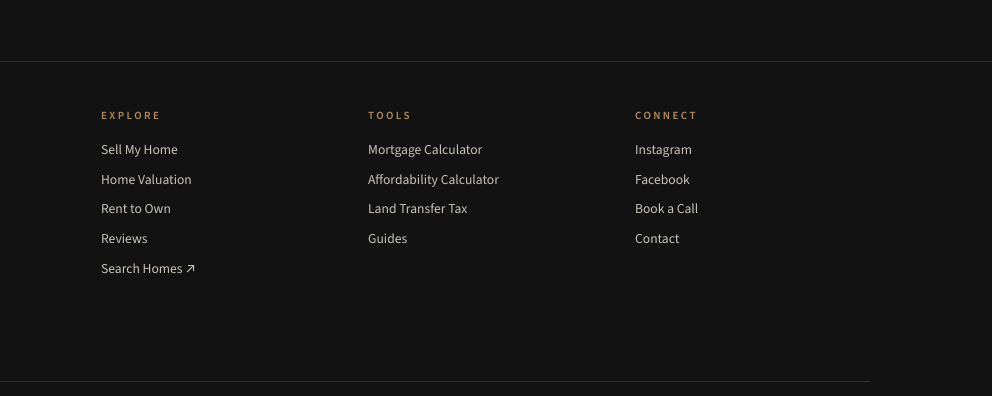
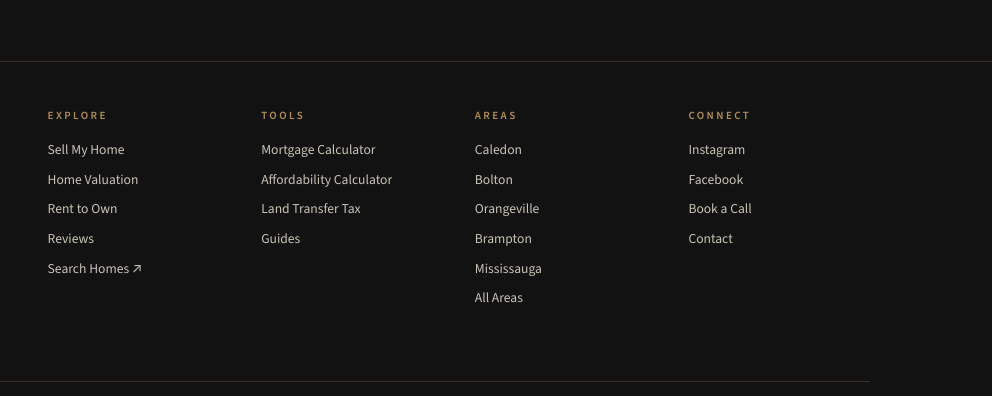
Before and after one commit to ar-bebop/derrickgarcia, an Astro site: page /sell in a window 1280 px wide. Shown: the part 1557-1953 px from the top of the page, 288-1280 px from the left. Built offline with nearby package versions, Linux system fonts and the light colour scheme; Astro itself is replaced by a stand-in of ours.

Commit message:
feat(areas): header dropdown and footer column
Co-Authored-By: Claude Fable 5 <noreply@anthropic.com>

```diff
--- a/src/components/Footer.astro
+++ b/src/components/Footer.astro
@@ -28,6 +28,15 @@ import realWordmark from '../assets/branding/real-wordmark-white.png';
         <a href="/affordability-calculator">Affordability Calculator</a>
         <a href="/land-transfer-tax">Land Transfer Tax</a>
         <a href="/guides">Guides</a>
+      </nav>
+      <nav aria-label="Areas">
+        <h2>Areas</h2>
+        <a href="/areas/caledon">Caledon</a>
+        <a href="/areas/bolton">Bolton</a>
+        <a href="/areas/orangeville">Orangeville</a>
+        <a href="/areas/brampton">Brampton</a>
+        <a href="/areas/mississauga">Mississauga</a>
+        <a href="/areas">All Areas</a>
       </nav>
       <nav aria-label="Connect">
         <h2>Connect</h2>
--- a/src/components/Header.astro
+++ b/src/components/Header.astro
@@ -9,6 +9,14 @@ const dropdowns = [
     { href: '/mortgage-calculator', label: 'Mortgage Calculator' },
     { href: '/affordability-calculator', label: 'Affordability Calculator' },
     { href: '/land-transfer-tax', label: 'Land Transfer Tax' },
+  ]},
+  { label: 'Areas', items: [
+    { href: '/areas/caledon', label: 'Caledon' },
+    { href: '/areas/bolton', label: 'Bolton' },
+    { href: '/areas/orangeville', label: 'Orangeville' },
+    { href: '/areas/brampton', label: 'Brampton' },
+    { href: '/areas/mississauga', label: 'Mississauga' },
+    { href: '/areas', label: 'All Areas' },
   ]},
   { label: 'About', items: [
     { href: '/about', label: 'Meet the Team' },
@@ -46,9 +54,17 @@ const dropdowns = [
         <li><a href="/guides">Guides</a></li>
         <li>
           <details class="dd">
+            <summary>Areas</summary>
+            <ul class="dd__menu">
+              {dropdowns[2].items.map((i) => <li><a href={i.href}>{i.label}</a></li>)}
+            </ul>
+          </details>
+        </li>
+        <li>
+          <details class="dd">
             <summary>About</summary>
             <ul class="dd__menu">
-              {dropdowns[2].items.map((i) => <li><a href={i.href}>{i.label}</a></li>)}
+              {dropdowns[3].items.map((i) => <li><a href={i.href}>{i.label}</a></li>)}
             </ul>
           </details>
         </li>
```
